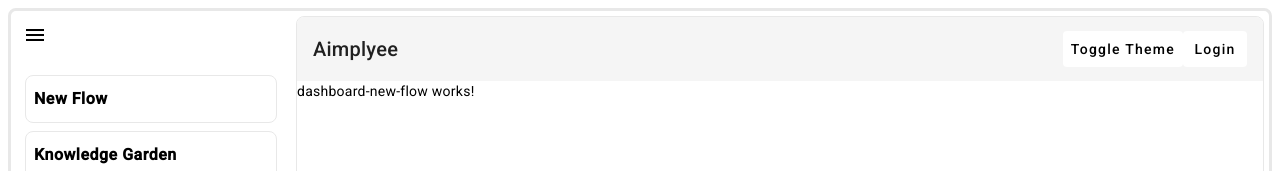
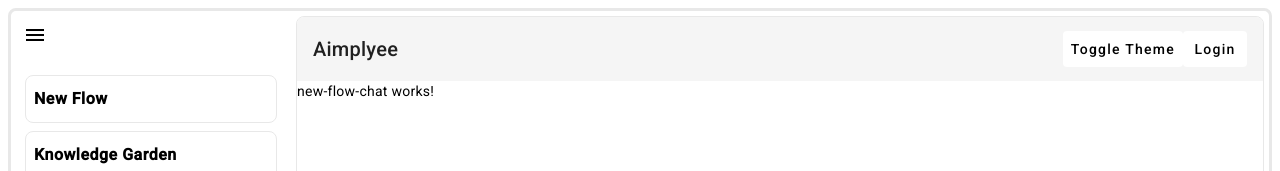
Before and after one commit to InspiroTechnology/aimployee, an Angular app: page /new-flow in a window 1280 px wide. Shown: the top 171 px of the page. Built offline with nearby package versions, Linux system fonts and the light colour scheme.

Commit message:
Integrate NewFlowChat component into DashboardNewFlow for enhanced chat functionality

```diff
--- a/src/app/features/dashboard/dashboard-new-flow/dashboard-new-flow.component.html
+++ b/src/app/features/dashboard/dashboard-new-flow/dashboard-new-flow.component.html
@@ -1 +1 @@
-<p>dashboard-new-flow works!</p>
+<app-new-flow-chat></app-new-flow-chat>
--- a/src/app/features/dashboard/dashboard-new-flow/dashboard-new-flow.component.ts
+++ b/src/app/features/dashboard/dashboard-new-flow/dashboard-new-flow.component.ts
@@ -1,18 +1,16 @@
 import { Component, OnInit } from '@angular/core';
 import { CommonModule } from '@angular/common';
+import { NewFlowChatComponent } from '../../chat/new-flow-chat/new-flow-chat.component';
 
 @Component({
   selector: 'app-dashboard-new-flow',
   standalone: true,
-  imports: [CommonModule],
+  imports: [CommonModule, NewFlowChatComponent],
   templateUrl: './dashboard-new-flow.component.html',
-  styleUrls: ['./dashboard-new-flow.component.scss']
+  styleUrls: ['./dashboard-new-flow.component.scss'],
 })
 export class DashboardNewFlowComponent implements OnInit {
+  constructor() {}
 
-  constructor() { }
-
-  ngOnInit(): void {
-  }
-
+  ngOnInit(): void {}
 }
```
